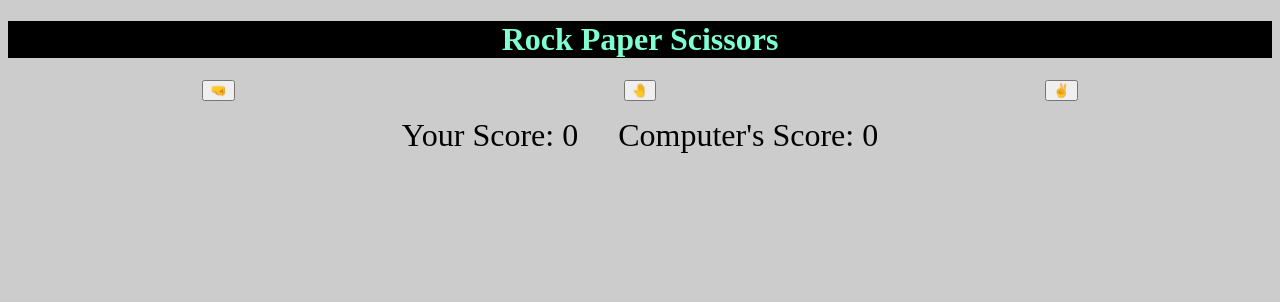
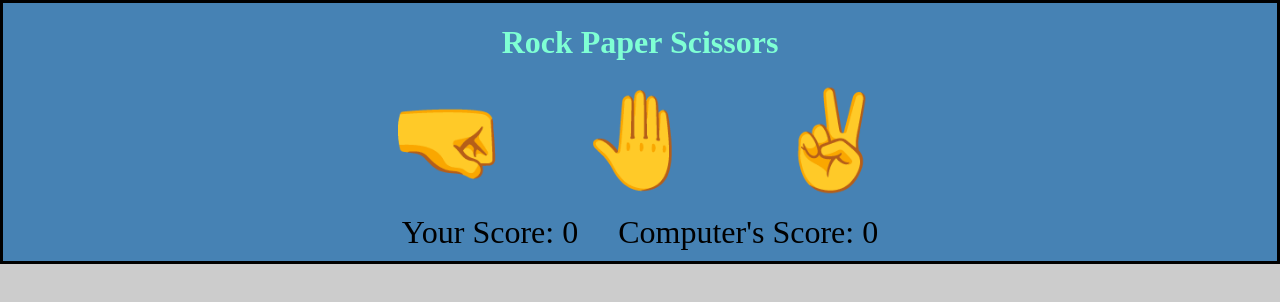
Before and after one commit to willbickham3/RockPaperScissors, a plain HTML site: page index.html in a window 1280 px wide. Drawn offline with Linux system fonts and the light colour scheme.

Commit message:
Change the style of the flex containers

```diff
--- a/styles.css
+++ b/styles.css
@@ -1,18 +1,31 @@
 body {
   background-color: #ccc;
+  margin: 0px;
 }
+
+.game {
+  display: flex;
+  flex-direction: column;
+  border: 3px solid #000;
+  justify-content: center;
+  background-color: steelblue;
+  margin: 0px;
+}
+
 .main-title {
   text-align: center;
   color: aquamarine;
-  background-color: black;
 }
+
 .btn-container {
   display: flex;
-  justify-content: space-around;
+  justify-content: center;
+  gap: 60px;
+  /* border: 2px solid #000; */
 }
 
-.btn {
-  font-size: 4rem;
+button {
+  font-size: 6rem;
   background: none;
   border: none;
   cursor: pointer;
@@ -27,3 +40,9 @@ body {
 .score {
   font-size: 2rem;
 }
+
+.result {
+  font-size: 2rem;
+  text-align: center;
+  margin-top: 10px;
+}
```
